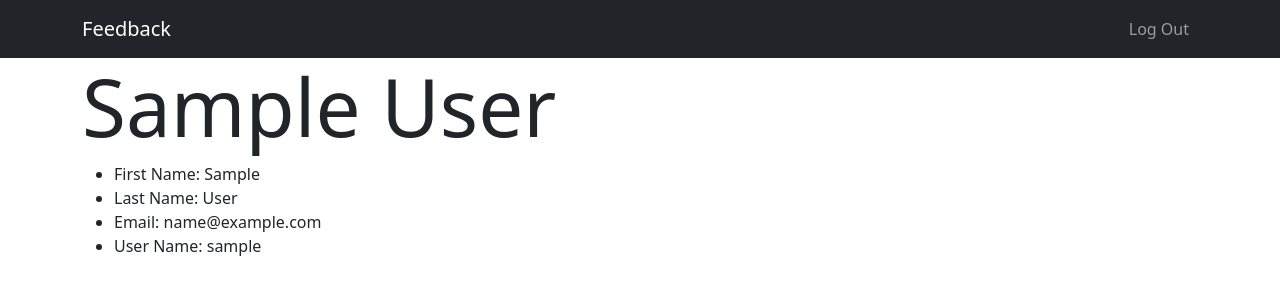
After one commit to nrudzis/SpringboardExercises, a Flask app: a page that uses Section_2/24.5/flask-feedback/templates/base.html in a window 1280 px wide. The commit adds this page. Shown: the top 300 px of the page. Run offline with Flask 2, Linux system fonts and the light colour scheme; the visitor is signed in with stand-in values (Sample User, id 1); tables that the repository leaves empty hold one stand-in row (values such as "Sample post").

Commit message:
changed secret route to user info route

```diff
--- a/Section_2/24.5/flask-feedback/app.py
+++ b/Section_2/24.5/flask-feedback/app.py
@@ -23,20 +23,21 @@ def redirect_to_register():
     return redirect('/register')
 
 
-@app.route('/secret')
-def secret_route():
-    """Secret route."""
+@app.route('/users/<username>')
+def user_info(username):
+    """Render user info page."""
     if "username" not in session:
         flash('You need to log in to do that!')
         return redirect('/login')
-    return('You made it!')
+    user = User.query.get_or_404(username)
+    return render_template('user-info.html', user=user)
 
 
 @app.route('/register', methods=['GET', 'POST'])
 def register_new_user():
     """
     Render registration form page.
-    Redirect to /secret on form submit.
+    Redirect to user infor page on form submit.
     """
     form = RegisterForm()
     if form.validate_on_submit():
@@ -49,7 +50,7 @@ def register_new_user():
         db.session.add(new_user)
         db.session.commit()
         session['username'] = new_user.username
-        return redirect('/secret')
+        return redirect(f'/users/{new_user.username}')
     return render_template('register.html', form=form)
 
 
@@ -57,7 +58,7 @@ def register_new_user():
 def authenticate_user():
     """
     Render login form page.
-    Authenticate user on form submit and redirect to /secret.
+    Authenticate user on form submit and redirect to user info page.
     """
     form = LoginForm()
     if form.validate_on_submit():
@@ -67,7 +68,7 @@ def authenticate_user():
         if user:
             session['username'] = user.username
             flash(f'Welcome back {user.first_name}!')
-            return redirect('/secret')
+            return redirect(f'/users/{user.username}')
         else:
             form.username.errors = ['Username or password is invalid.']
     return render_template('login.html', form=form)
--- a/Section_2/24.5/flask-feedback/templates/base.html
+++ b/Section_2/24.5/flask-feedback/templates/base.html
@@ -12,10 +12,10 @@
             <div class="navbar-nav">
             {% if session["username"] %}
                 <form action="/logout" method="post">
-                    <input type="submit" class="btn btn-link nav-link" value="Logout">
+                    <input type="submit" class="btn btn-link nav-link" value="Log Out">
                 </form>
             {% else %}
-                <a class="nav-link" href="/login">Login</a>
+                <a class="nav-link" href="/login">Log In</a>
             {% endif %}
             </div>
         </div>
--- /dev/null
+++ b/Section_2/24.5/flask-feedback/templates/user-info.html
@@ -0,0 +1,11 @@
+{% extends 'base.html' %}
+{% block title %}{{ user.first_name }} {{ user.last_name }}{% endblock %}
+{% block h1 %}{{ user.first_name }} {{ user.last_name }}{% endblock %}
+{% block content %}
+<ul>
+    <li>First Name: {{ user.first_name }}</li>
+    <li>Last Name: {{ user.last_name}}</li>
+    <li>Email: {{ user.email}}</li>
+    <li>User Name: {{ user.username}}</li>
+</ul>
+{% endblock %}
```
